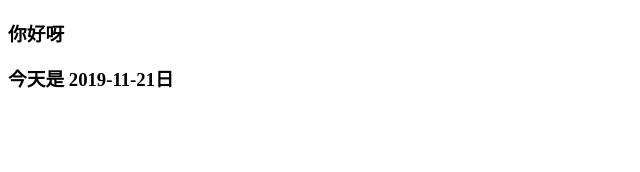
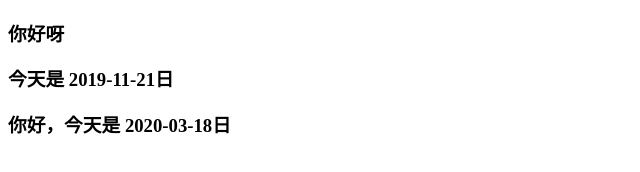
Before and after one commit to zhanlangGitHub/testdemo, a plain HTML site: page index.html in a window 1280 px wide. Shown: the whole page, without its empty margins (0-640 px from the left). Drawn offline with Linux system fonts and the light colour scheme.

Commit message:
20200318

```diff
--- a/index.html
+++ b/index.html
@@ -9,5 +9,6 @@
 <body>
     <h3>你好呀</h3>
     <h3>今天是 2019-11-21日</h3>
+	<h3>你好，今天是 2020-03-18日</h3>
 </body>
 </html>
```
